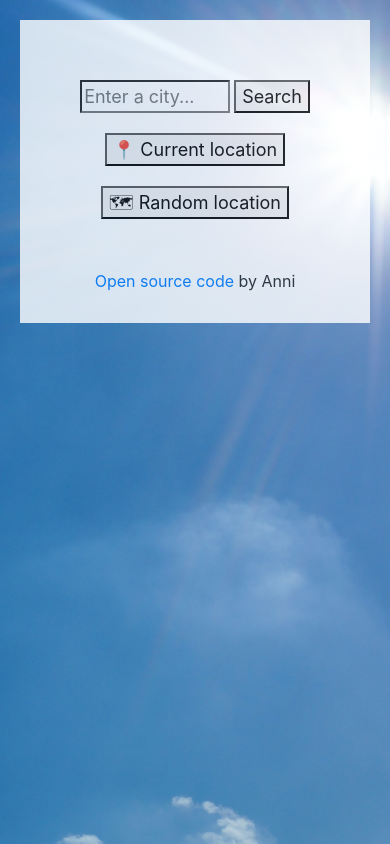
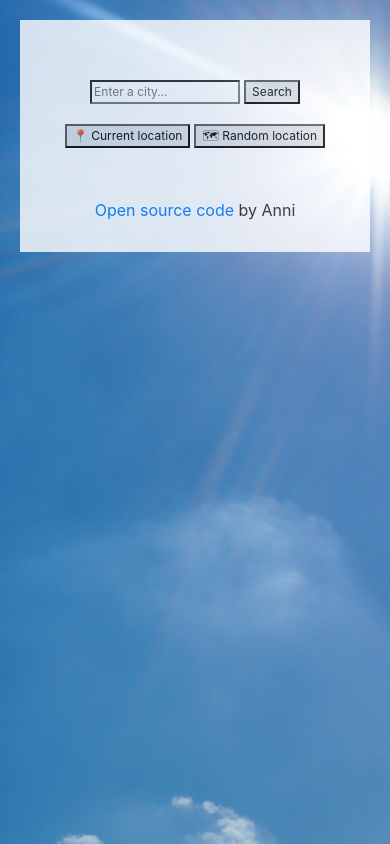
Before and after one commit to AnniK93/react-weather-app-final, a React (Create React App) app: page / in a window 390 px wide. Built offline with nearby package versions, Linux system fonts and the light colour scheme.

Commit message:
Improved search buttons

```diff
--- a/src/Search.css
+++ b/src/Search.css
@@ -8,9 +8,14 @@
 button {
   margin: 10px 2px;
 }
-
+.Search button {
+  background-color: #dee2e5;
+}
 @media (max-width: 410px) {
   .Search input {
     max-width: 150px;
   }
+  .Search form {
+    font-size: 12px;
+  }
 }
```
